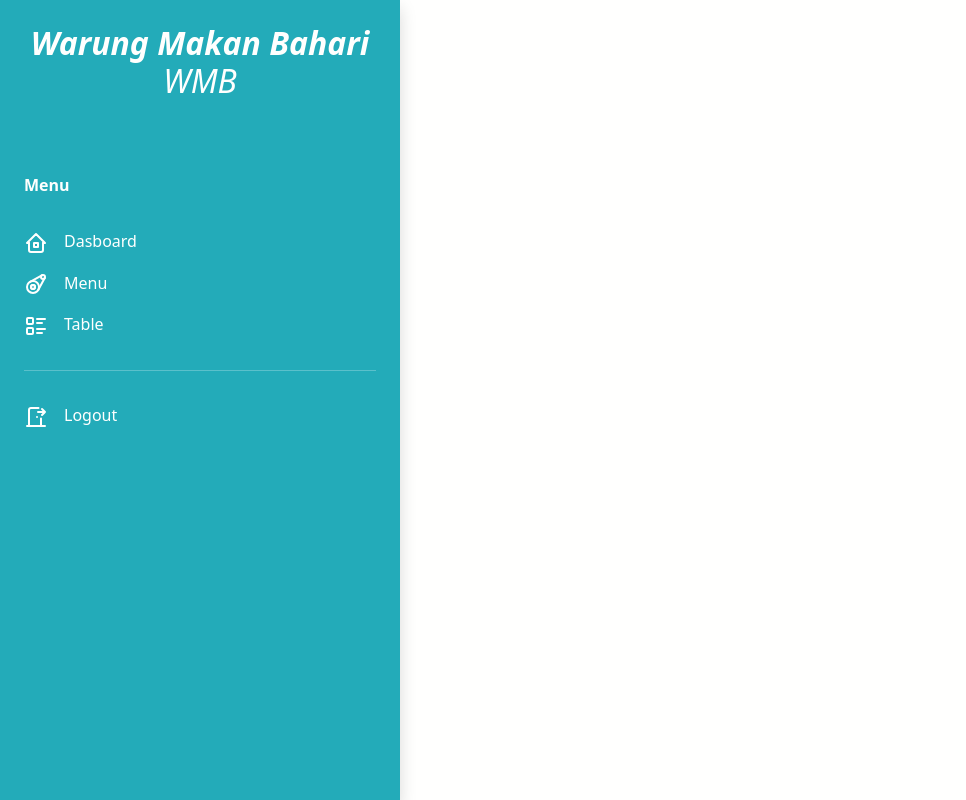
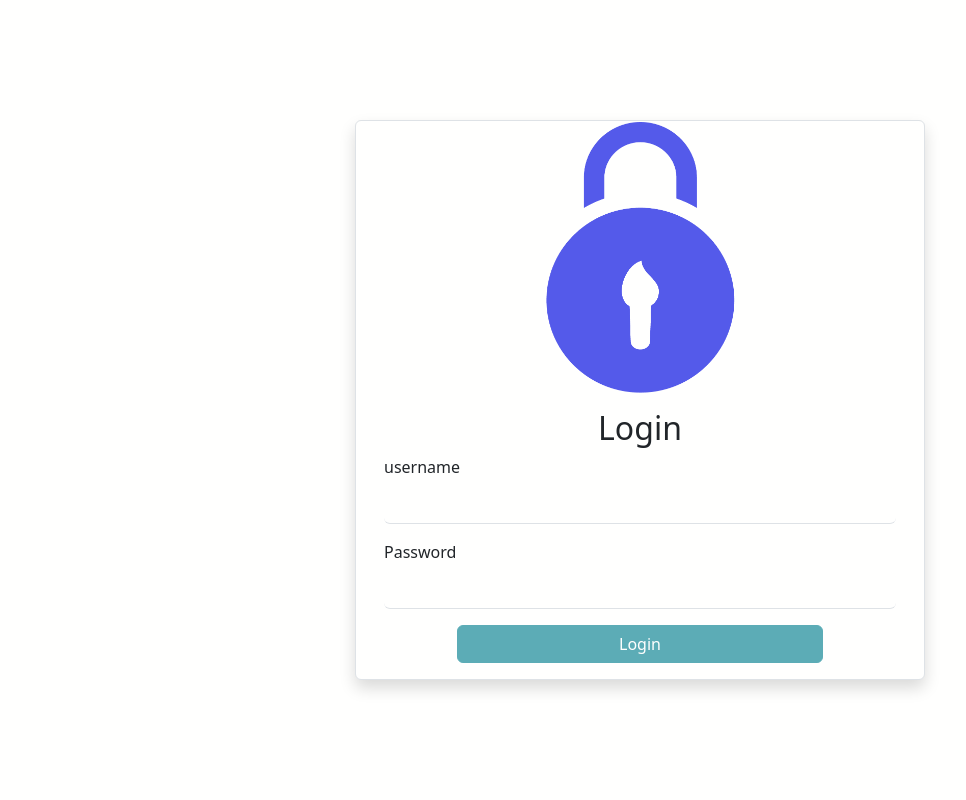
Before and after one commit to ahmadtantowiraga/warung-makan-bahari-react, a React (Vite) app in the folder livecode-1-wmb/: page / in a window 1280 px wide. Shown: the whole page, without its empty margins (0-966 px from the left). Built offline with nearby package versions, Linux system fonts and the light colour scheme; a web font is replaced by a local one.

Commit message:
[FEATURE] Add Login

```diff
--- a/livecode-1-wmb/src/App.jsx
+++ b/livecode-1-wmb/src/App.jsx
@@ -1,11 +1,12 @@
 import { Component } from 'react';
 import Sidebar from './shared/Sidebar/Sidebar';
+import Login from './pages/Authentication/Login';
 
 class App extends Component {
   render() {
     return (
       <div>
-        < Sidebar />
+        < Login />
       </div>
     );
   }
--- /dev/null
+++ b/livecode-1-wmb/src/pages/Authentication/Login.jsx
@@ -0,0 +1,146 @@
+import { Component } from "react";
+import PropTypes from "prop-types";
+
+class Login extends Component {
+  state = {
+    form: {
+      username: "",
+      password: "",
+    },
+    errors: {
+      username: "",
+      password: "",
+    },
+    alert: false,
+    page: false,
+  };
+  handleChange = (event) => {
+    const { name, value } = event.target;
+    this.setState({
+      form: {
+        ...this.state.form,
+        [name]: value,
+      },
+      errors: {
+        ...this.state.errors,
+        [name]:
+          value.length == 0
+            ? `${name} is required`
+            : String(name) === "password" &&
+              (value.length <= 6 ? "password harus lebih dari 6 karakter" : ""),
+      },
+    });
+  };
+  handleSubmit = (event) => {
+    event.preventDefault();
+    if (
+      this.state.form.username == "admin" &&
+      this.state.form.password == "12345678"
+    ) {
+      this.props.handleAuthentication(true);
+    } else {
+      this.setState({ alert: true }),
+        setTimeout(() => {
+          this.setState({ alert: false, page: true });
+        }, 3000);
+    }
+  };
+
+  render() {
+    return (
+      <>
+        {this.state.alert && (
+          <>
+            <div className="alert alert-primary" role="alert">
+              username atau password salah
+            </div>
+          </>
+        )}
+        {this.state.page && <Login />}
+
+        <div id="form-login">
+          <div className="container-fluid">
+            <div className="container">
+              <div className="row justify-content-center align-items-center ">
+                <div className="card w-50 shadow border">
+                  <img
+                    src="./public/login.png"
+                    className="card-img-top w-50 m-auto"
+                    alt="..."
+                  />
+                  <div className="card-body">
+                    <div className="login text-center">
+                      <h2>Login</h2>
+                    </div>
+                    <form className="form">
+                      <div className="mb-3">
+                        <label
+                          htmlFor="exampleInputEmail1"
+                          className="form-label"
+                        >
+                          username
+                        </label>
+                        <input
+                          onChange={this.handleChange}
+                          name="username"
+                          type="username"
+                          className={`form-control border-0 border-bottom shadow-none ${
+                            this.state.errors.username && "is-invalid"
+                          }`}
+                          id="username"
+                          aria-describedby="emailHelp"
+                        />
+                        <div className="invalid-feedback">
+                          {this.state.errors.username}
+                        </div>
+                      </div>
+                      <div className="mb-3">
+                        <label
+                          htmlFor="exampleInputPassword1"
+                          className="form-label"
+                        >
+                          Password
+                        </label>
+                        <input
+                          onChange={this.handleChange}
+                          name="password"
+                          type="password"
+                          id="password"
+                          className={`form-control border-0 border-bottom shadow-none ${
+                            this.state.errors.username && "is-invalid"
+                          }`}
+                        />
+                        <div className="invalid-feedback">
+                          {this.state.errors.password}
+                        </div>
+                      </div>
+
+                      <div className="container text-center">
+                        <button
+                          onClick={this.handleSubmit}
+                          type="submit"
+                          className="btn btn-primary w-75"
+                          disabled={
+                            this.state.form.username == "" ||
+                            this.state.form.password == ""
+                          }
+                        >
+                          Login
+                        </button>
+                      </div>
+                    </form>
+                  </div>
+                </div>
+              </div>
+            </div>
+          </div>
+        </div>
+      </>
+    );
+  }
+}
+
+export default Login;
+Login.propTypes = {
+  handleAuthentication: PropTypes.func,
+};
--- a/livecode-1-wmb/src/shared/Sidebar/Sidebar.jsx
+++ b/livecode-1-wmb/src/shared/Sidebar/Sidebar.jsx
@@ -1,33 +1,26 @@
 import { Component } from "react";
-import {
-  IconAsset,
-  IconDoorExit,
-  IconHome2,
-  IconListDetails,
-
-} from "@tabler/icons-react";
+import { IconDoorExit, IconHome2 } from "@tabler/icons-react";
 import PropTypes from "prop-types";
-
+import { IconTable } from "@tabler/icons-react";
+import { IconMeat } from "@tabler/icons-react";
 
 export default class Sidebar extends Component {
   render() {
-
     return (
       <div
         className={"bg-info text-white p-4 shadow"}
-        style={{ width: 400, minHeight: "100dvh" }}
+        style={{ width: 350, minHeight: "100dvh" }}
       >
         <div className="font-logo text-center mb-5">
-          <h2 className="fs-2">
+          <h2 className="fs-3">
             <i>
               <b>Warung Makan Bahari</b> WMB
             </i>
           </h2>
-
         </div>
         <nav>
           <ul className="d-flex flex-column gap-3 nav-list list-unstyled">
-            <p className="fw-bold mt-4">Menu</p>
+            <p className="fw-bold mt-4">Navigation</p>
             <li className="cursor-pointer text-white">
               <i className="me-3">
                 <IconHome2 />
@@ -36,18 +29,16 @@ export default class Sidebar extends Component {
             </li>
             <li className="cursor-pointer text-white">
               <i className="me-3">
-                    <IconAsset />
+                <IconMeat />
               </i>
               <span>Menu</span>
             </li>
-
             <li className="cursor-pointer text-white">
               <i className="me-3">
-                    <IconListDetails />
+                <IconTable />
               </i>
               <span>Table</span>
             </li>
-
 
             <hr />
             <li className="cursor-pointer text-white">
```
Also changed, not shown: livecode-1-wmb/public/login.png (added). Lines whose indentation alone changed are shown as unchanged.
